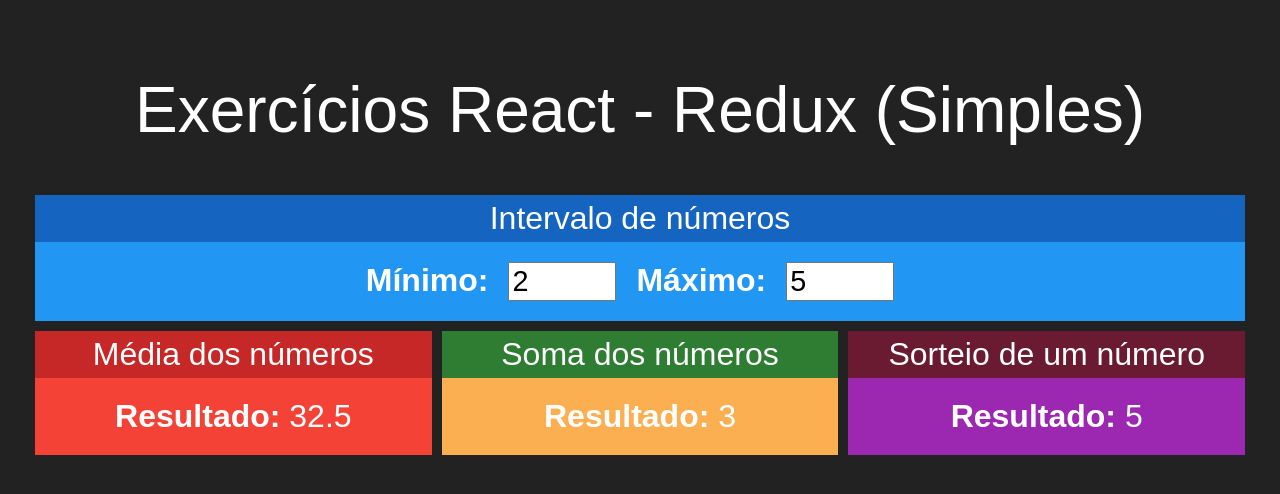
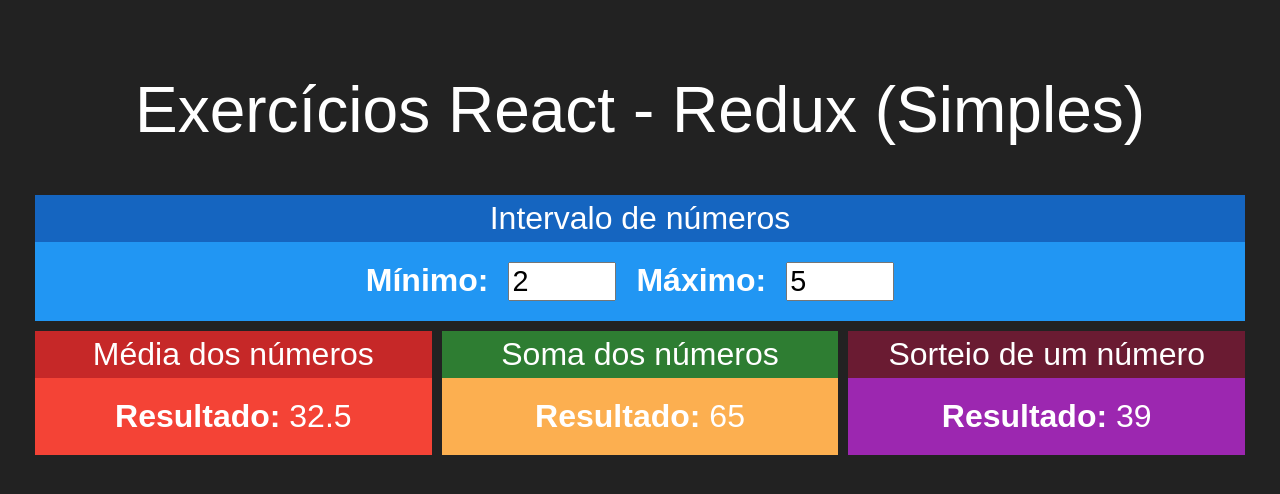
Before and after one commit to paulo-hst/redux-simples, a React (Create React App) app: page / in a window 1280 px wide. Shown: the top 494 px of the page. Built offline with nearby package versions, Linux system fonts and the light colour scheme.

Commit message:
desafio de implementacao para os componentes soma e sorteio

```diff
--- a/src/components/Soma.jsx
+++ b/src/components/Soma.jsx
@@ -1,16 +1,29 @@
 import React from 'react'
+import { connect } from 'react-redux'
+
 import Card from './Card'
 
-export default props => {
+const Soma = props => {
+
+    const { min, max } = props
 
     return(
         <Card title="Soma dos números" green>
             <div>
                 <span>
                     <strong>Resultado: </strong>
-                    <span>3</span>
+                    <span>{ min + max }</span>
                 </span>
             </div>
         </Card>
     )
 }
+
+function mapStateToProps(state){
+    return{
+        min: state.numeros.min,
+        max: state.numeros.max
+    }
+}
+
+export default connect(mapStateToProps)(Soma)
--- a/src/components/Sorteio.jsx
+++ b/src/components/Sorteio.jsx
@@ -1,16 +1,29 @@
 import React from 'react'
+import { connect } from 'react-redux'
+
 import Card from './Card'
 
-export default props => {
+const Sorteio = props => {
+
+    const { min, max } = props
 
     return(
         <Card title="Sorteio de um número" purple>
             <div>
                 <span>
                     <strong>Resultado: </strong>
-                    <span>5</span>
+                    <span>{ parseInt(Math.random() * (max - min) + min) }</span>
                 </span>
             </div>
         </Card>
     )
 }
+
+const mapStateToProps = state => {
+    return{
+        min: state.numeros.min,
+        max: state.numeros.max
+    }
+}
+
+export default connect(mapStateToProps)(Sorteio)
```
